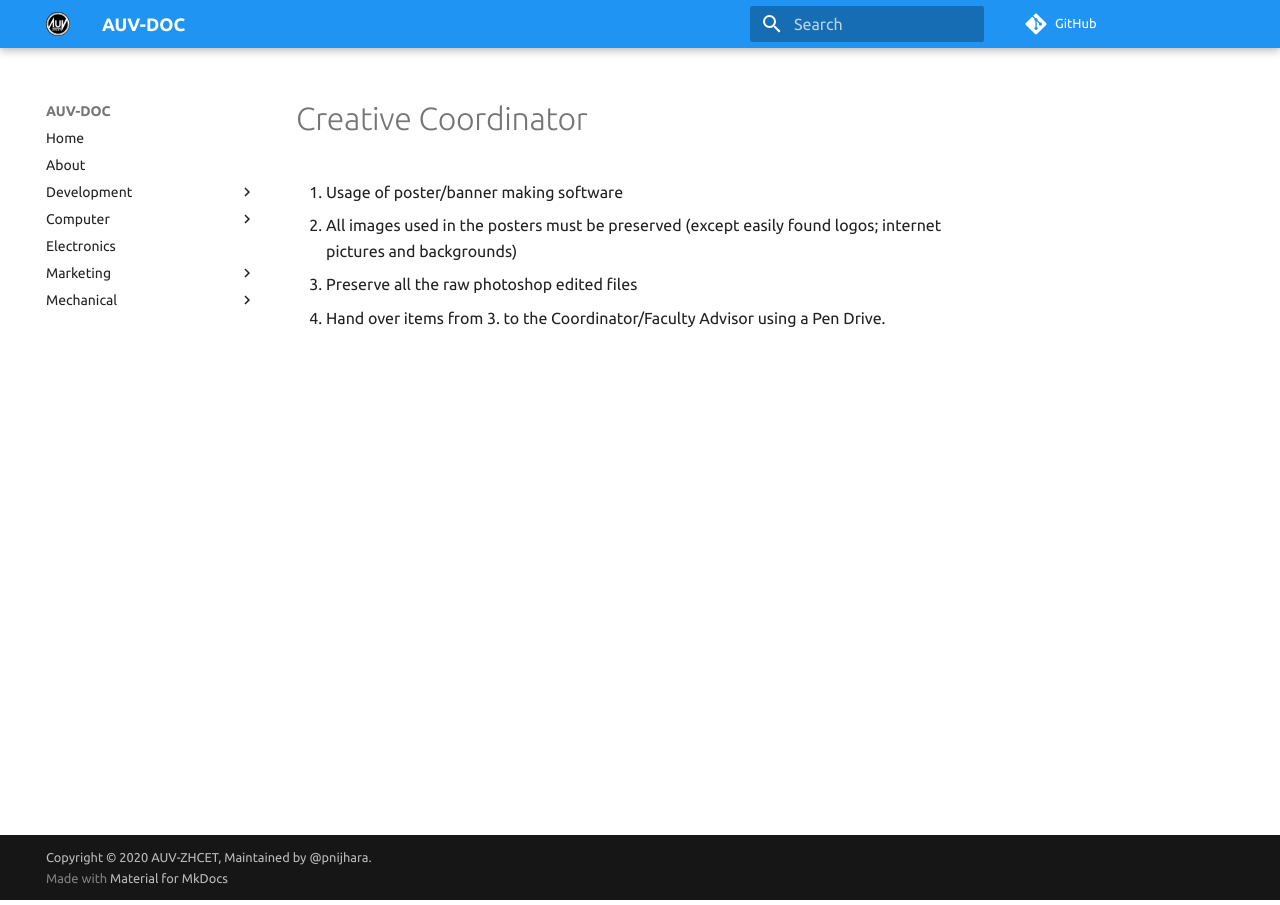
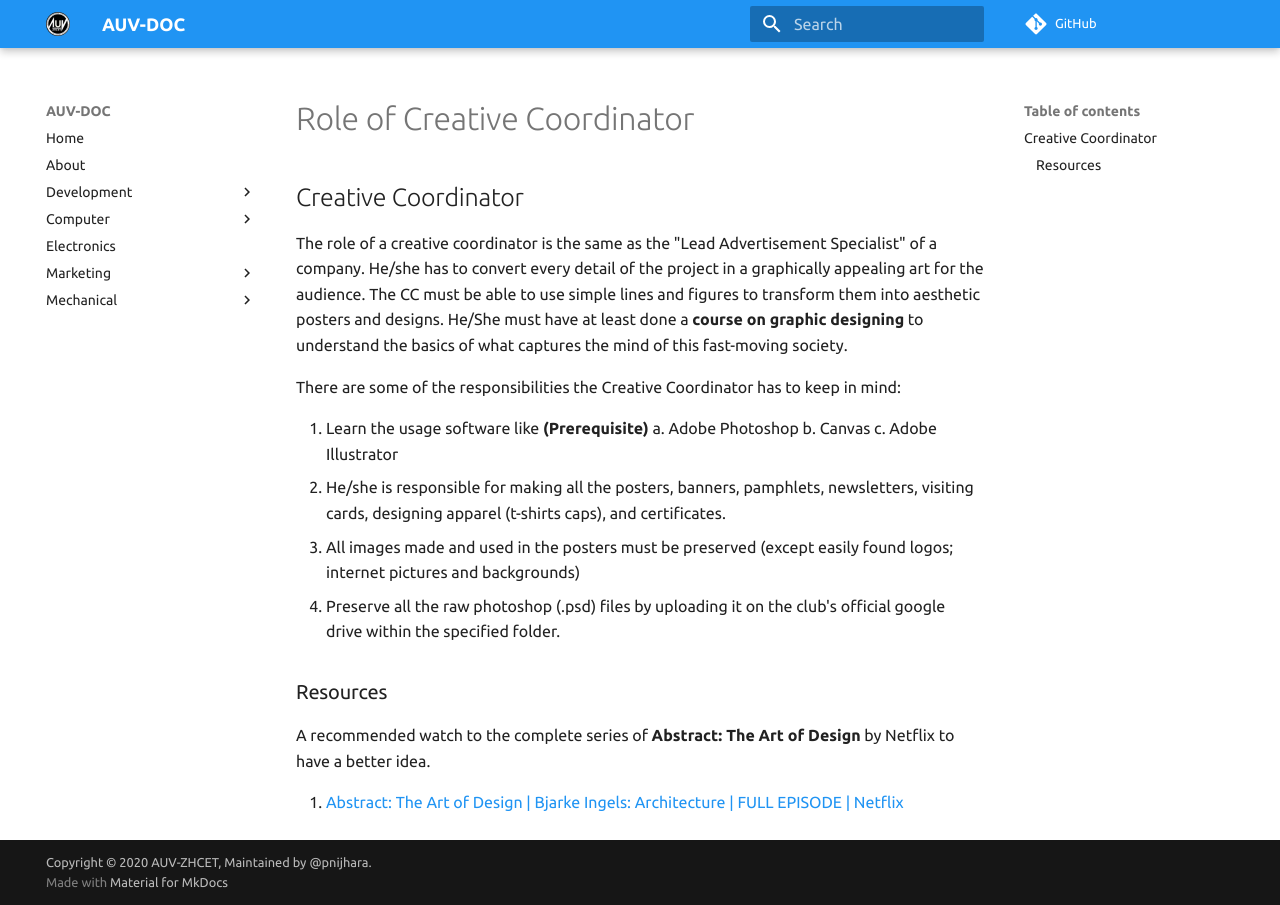
Before and after one commit to auvzhcet/Documentation, an MkDocs documentation site: the page built from docs/marketing/creative_Coordinator.md, in a window 1280 px wide. Built offline with MkDocs 1.6.1 and Material for MkDocs 9.7.7, drawn with Linux system fonts in a browser that asks for light colours; comment, search, counter and statistics services are not loaded.

Commit message:
Update creative_Coordinator.md 1. YAML 2. Role 3. Responsibilities

```diff
--- a/docs/marketing/creative_Coordinator.md
+++ b/docs/marketing/creative_Coordinator.md
@@ -1,6 +1,26 @@
-# Creative Coordinator
+---
+title: Role of Creative Coordinator
+author: Syed Jawad Akhtar
+email-id: syedjawadakhtar@gmail.com
+---
 
-1. Usage of poster/banner making software
-2. All images used in the posters must be preserved (except easily found logos; internet pictures and backgrounds)
-3. Preserve all the raw photoshop edited files
-4. Hand over items from 3. to the Coordinator/Faculty Advisor using a Pen Drive.
+## Creative Coordinator
+
+The role of a creative coordinator is the same as the "Lead Advertisement Specialist" of a company. He/she has to convert every detail of the project in a graphically appealing art for the audience. The CC must be able to use simple lines and figures to transform them into aesthetic posters and designs.
+He/She must have at least done a **course on graphic designing** to understand the basics of what captures the mind of this fast-moving society.
+
+There are some of the responsibilities the Creative Coordinator has to keep in mind:
+
+1. Learn the usage software like **(Prerequisite)**
+    a. Adobe Photoshop
+    b. Canvas
+    c. Adobe Illustrator
+2. He/she is responsible for making all the posters, banners, pamphlets, newsletters, visiting cards, designing apparel (t-shirts caps), and certificates.
+3. All images made and used in the posters must be preserved (except easily found logos; internet pictures and backgrounds)
+4. Preserve all the raw photoshop (.psd) files by uploading it on the club's official google drive within the specified folder.
+
+### Resources
+
+A recommended watch to the complete series of **Abstract: The Art of Design** by Netflix to have a better idea.
+
+1. [Abstract: The Art of Design | Bjarke Ingels: Architecture | FULL EPISODE | Netflix](https://www.youtube.com/watch?v=rKeFCd1j5BE)
```
